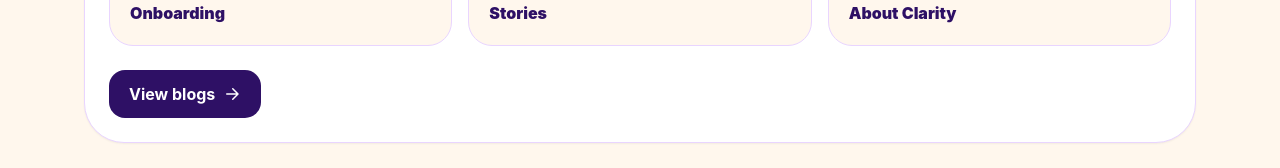
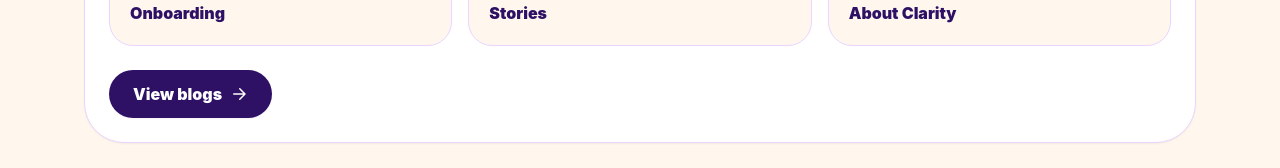
Before and after one commit to keneisha-wiggan/keneishawiggan.com, a React (Vite) app: page / in a window 1280 px wide. Shown: the part 1672-1840 px from the top of the page. Built offline with nearby package versions, Linux system fonts and the light colour scheme.

Commit message:
Link blog button to WordPress blog

```diff
--- a/src/App.jsx
+++ b/src/App.jsx
@@ -301,12 +301,14 @@ function Home({ setPage }) {
           ))}
         </div>
 
-        <button
-          onClick={() => setPage("blogs")}
-          className="mt-6 flex w-fit items-center gap-2 rounded-2xl bg-[#2E1065] px-5 py-3 font-bold text-white hover:bg-[#4C1D95] focus:outline-none focus:ring-4 focus:ring-[#F97360]/40"
-        >
-          View blogs <Icon name="arrow" />
-        </button>
+       <a
+  href="https://blog.keneishawiggan.com"
+  target="_blank"
+  rel="noreferrer"
+  className="mt-6 flex w-fit items-center gap-2 rounded-full bg-[#2E1065] px-6 py-3 font-black text-white shadow-sm transition hover:-translate-y-1 hover:bg-[#3B0764]"
+>
+  View blogs <Icon name="arrow" />
+</a>
       </section>
     </div>
   );
```
